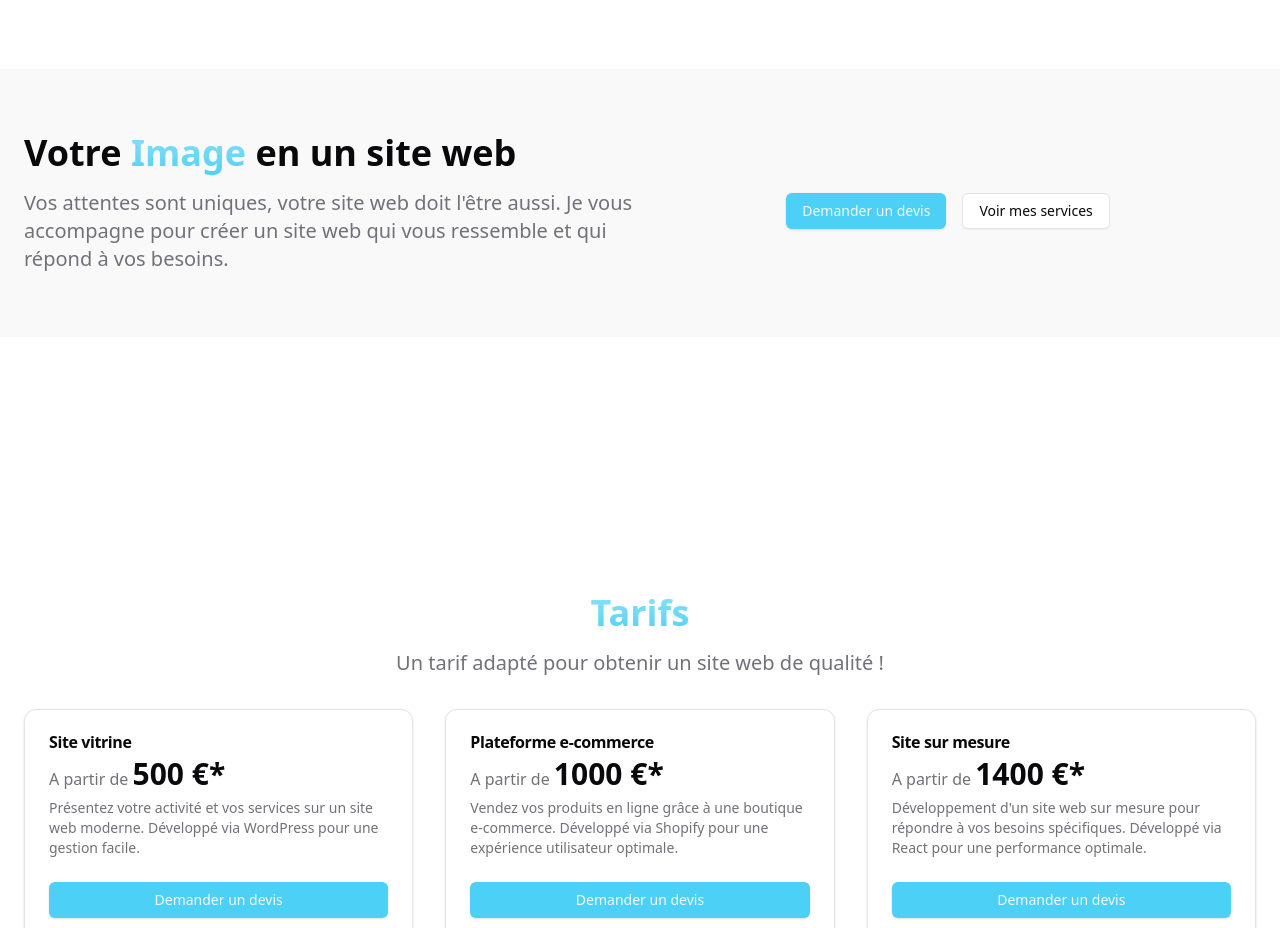
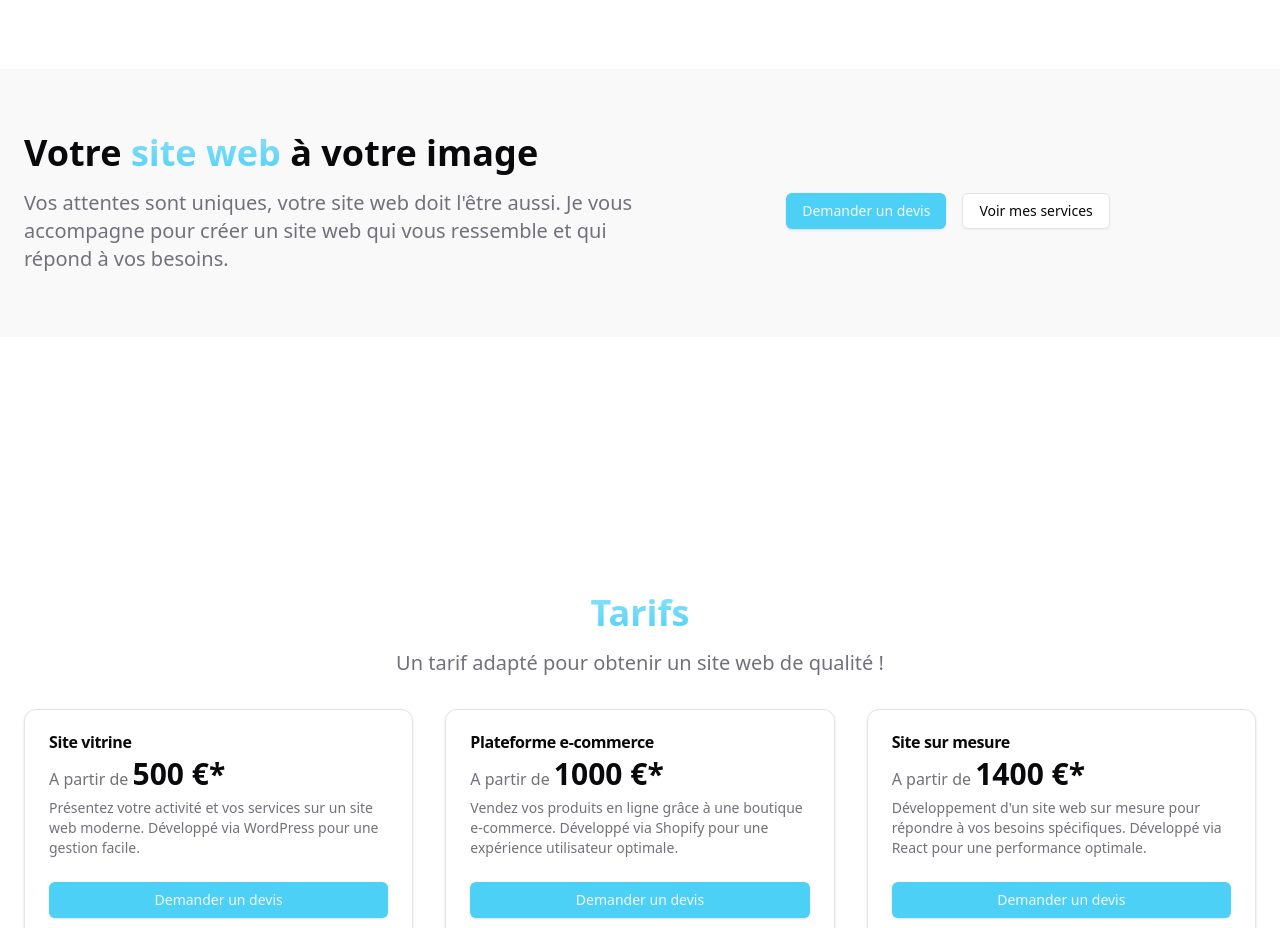
Before and after one commit to DopeCloudd/portfolio_freelance_react, a React (Vite) app: page / in a window 1280 px wide. Shown: the part 2280-3208 px from the top of the page. Built offline with nearby package versions, Linux system fonts and the light colour scheme.

Commit message:
chore: Update Cta component text to match design requirements

```diff
--- a/src/components/Cta.tsx
+++ b/src/components/Cta.tsx
@@ -9,9 +9,9 @@ export const Cta = () => {
             Votre
             <span className="bg-gradient-to-b from-primary/60 to-primary text-transparent bg-clip-text">
               {" "}
-              Image{" "}
+              site web{" "}
             </span>
-            en un site web
+            à votre image
           </h2>
           <p className="text-muted-foreground text-xl mt-4 mb-8 lg:mb-0">
             Vos attentes sont uniques, votre site web doit l'être aussi. Je vous
```
